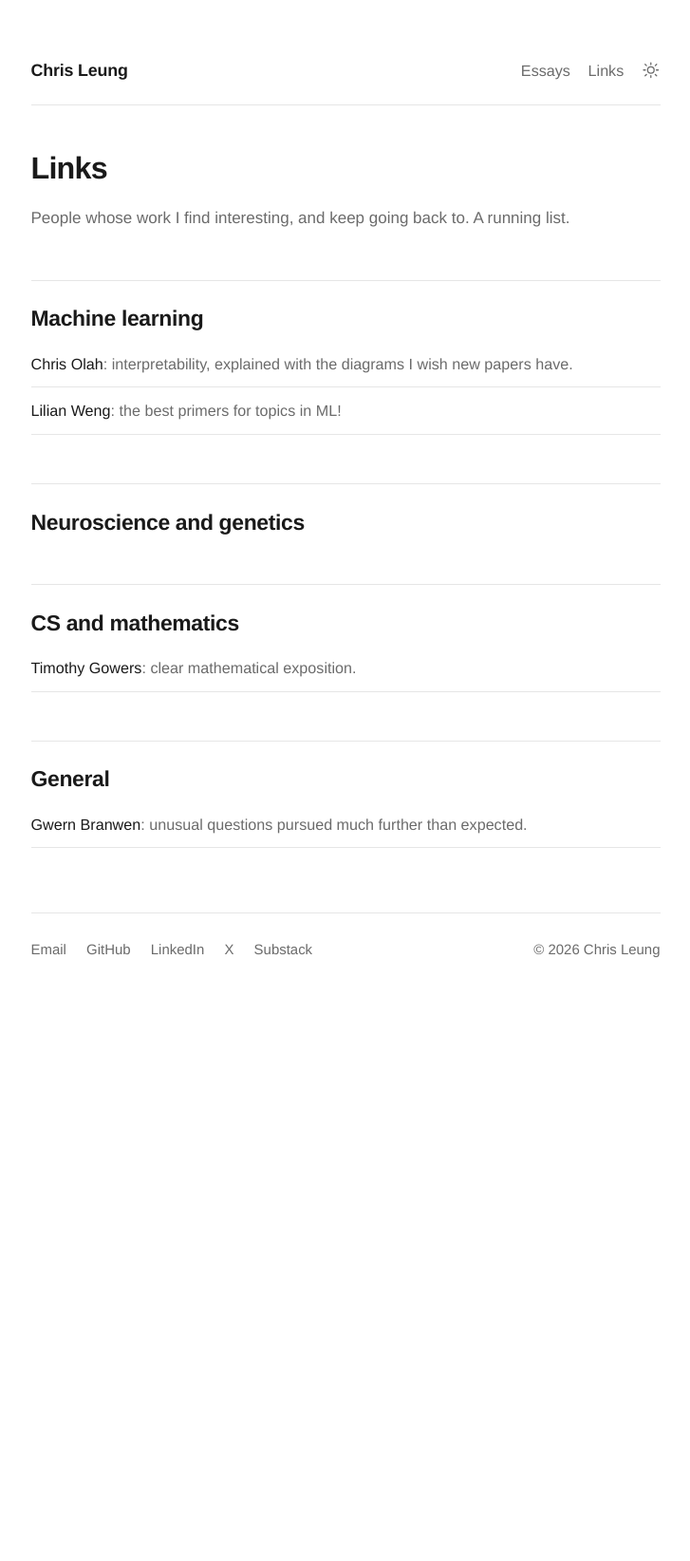
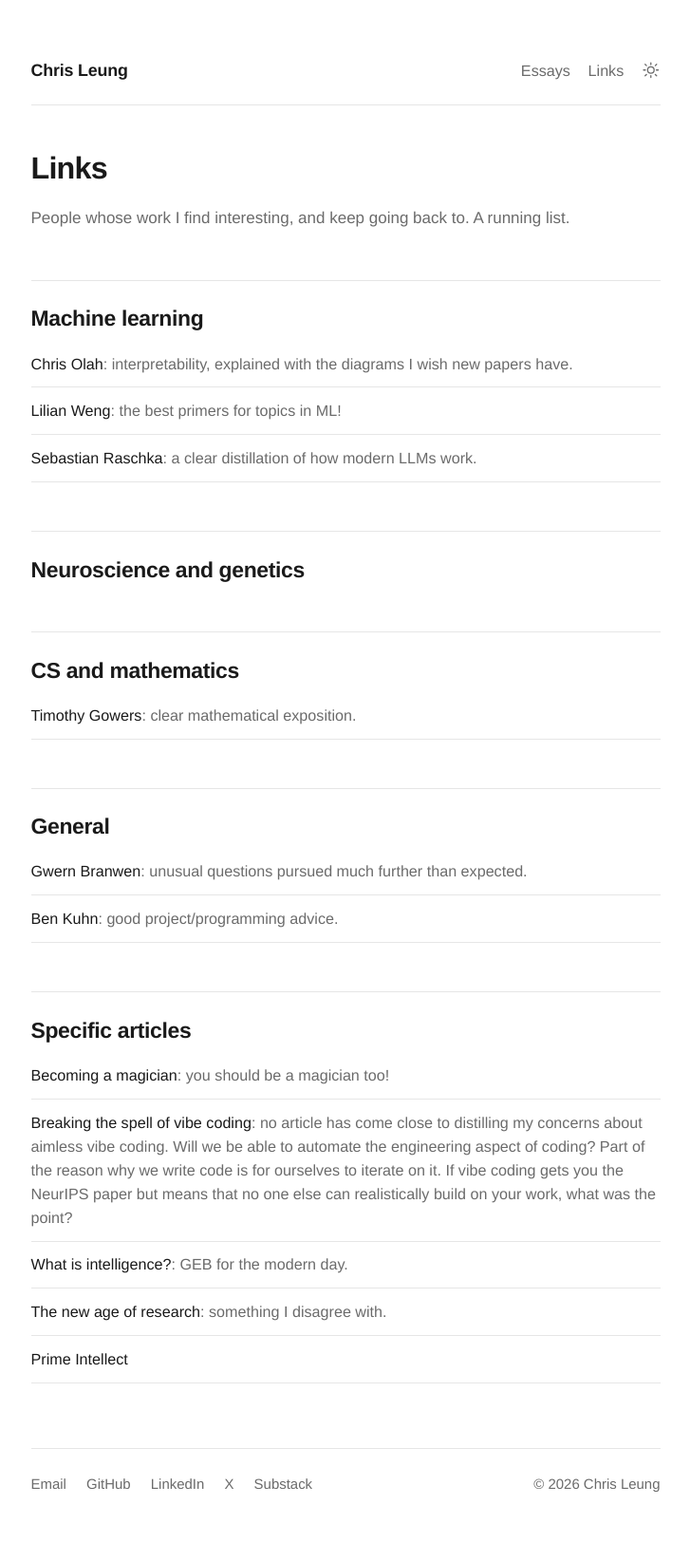
Before and after one commit to leungchristopher/leungchristopher.github.io, a Jekyll site: the page built from links/index.md, in a window 1280 px wide. Shown: the whole page at 95% size, without its empty margins (276-1003 px from the left). Built offline with Jekyll 4.4.1, drawn with Linux system fonts in a browser that asks for light colours; before the commit the page ends 1080 px from its top, so only the background shows below that.

Commit message:
update favourite links

```diff
--- a/links/index.md
+++ b/links/index.md
@@ -14,6 +14,7 @@ body_class: links-page
 
 - [Chris Olah](https://colah.github.io/): interpretability, explained with the diagrams I wish new papers have.
 - [Lilian Weng](https://lilianweng.github.io/): the best primers for topics in ML!
+- [Sebastian Raschka](https://magazine.sebastianraschka.com/): a clear distillation of how modern LLMs work.
 
 ## Neuroscience and genetics
 
@@ -24,3 +25,11 @@ body_class: links-page
 ## General
 
 - [Gwern Branwen](https://gwern.net/): unusual questions pursued much further than expected.
+- [Ben Kuhn](https://www.benkuhn.net/): good project/programming advice.
+
+## Specific articles
+- [Becoming a magician](https://autotranslucence.wordpress.com/2018/03/30/becoming-a-magician/): you should be a magician too!
+- [Breaking the spell of vibe coding](https://www.fast.ai/posts/2026-01-28-dark-flow/): no article has come close to distilling my concerns about aimless vibe coding. Will we be able to automate the engineering aspect of coding? Part of the reason why we write code is for ourselves to iterate on it. If vibe coding gets you the NeurIPS paper but means that no one else can realistically build on your work, what was the point?
+- [What is intelligence?](https://whatisintelligence.antikythera.org/): GEB for the modern day.
+- [The new age of research](https://paradigma.inc/blog/the-new-age-of-research/): something I disagree with.
+- [Prime Intellect](https://www.primeintellect.ai/blog/rlm)
```
Also changed, not shown: _essays/mendelian-randomisation.md (added, +13 -0 lines).
